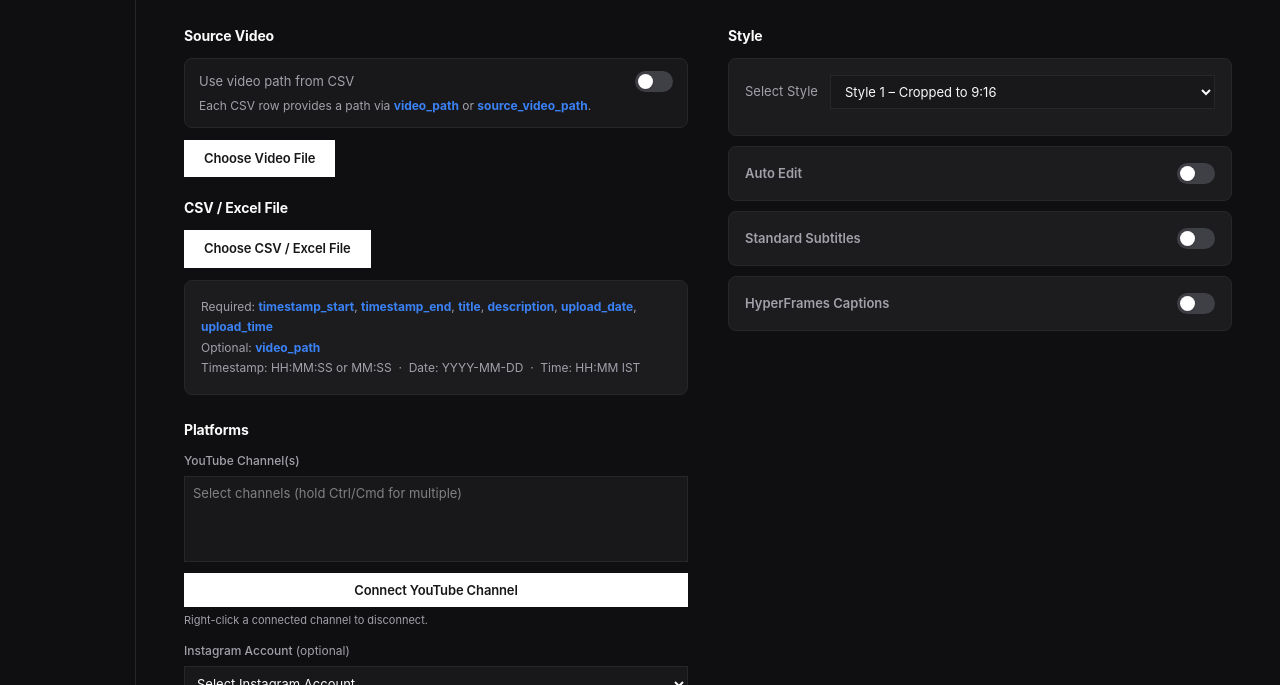
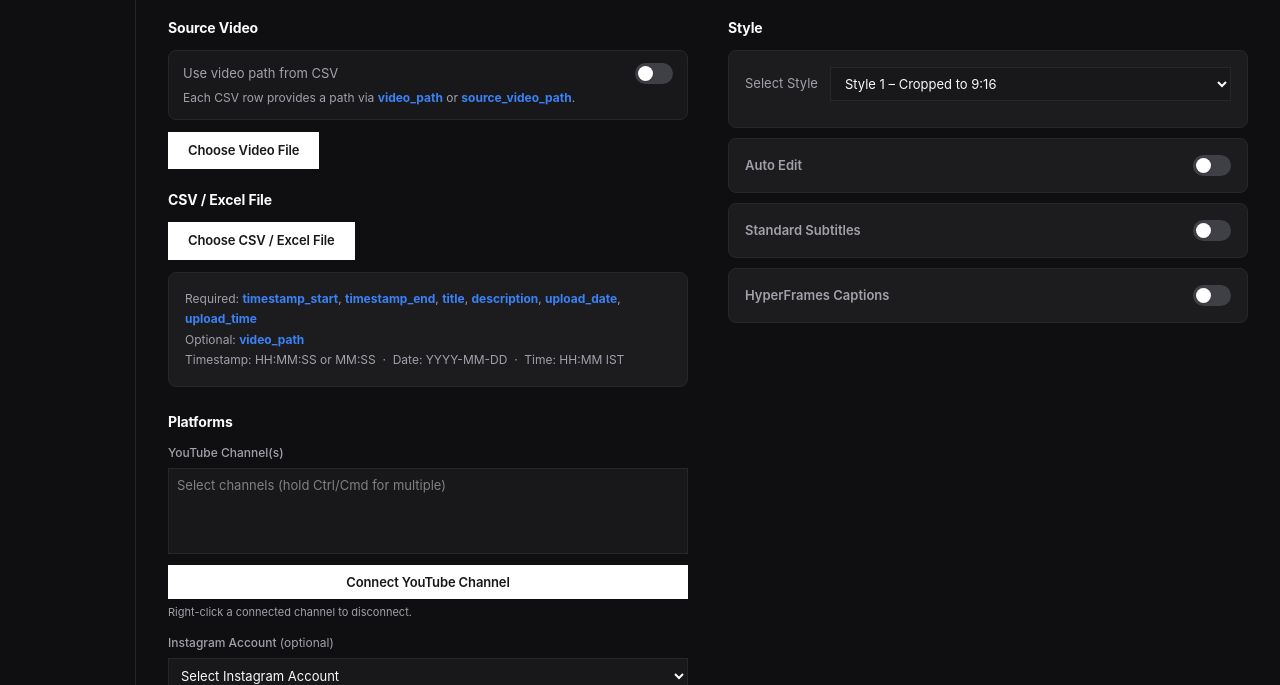
Before and after one commit to himan0109/clip-extractor, a website: page public/index.html in a window 1280 px wide. Shown: the part 115-800 px from the top of the page. Drawn offline with Linux system fonts and the light colour scheme; no server answers; a web font is replaced by a local one.

Commit message:
style: remove max-width centering, fill full content width

```diff
--- a/public/index.html
+++ b/public/index.html
@@ -184,7 +184,7 @@
     .main-content { flex: 1; overflow-y: auto; background: var(--bg); }
     .main-content::-webkit-scrollbar { width: 5px; }
     .main-content::-webkit-scrollbar-thumb { background: var(--border-color); border-radius: 3px; }
-    .page-wrap { max-width: 1280px; margin: 0 auto; padding: 36px 48px 80px; }
+    .page-wrap { padding: 28px 32px 60px; }
     .page-header { margin-bottom: 28px; }
     .page-title { font-family: 'PlusJakartaSans', sans-serif; font-size: 28px; font-weight: 600; letter-spacing: -0.03em; color: #fafafa; line-height: 1.1; }
     .page-subtitle { font-size: 13px; color: #71717a; margin-top: 6px; line-height: 1.5; max-width: 520px; }
```
